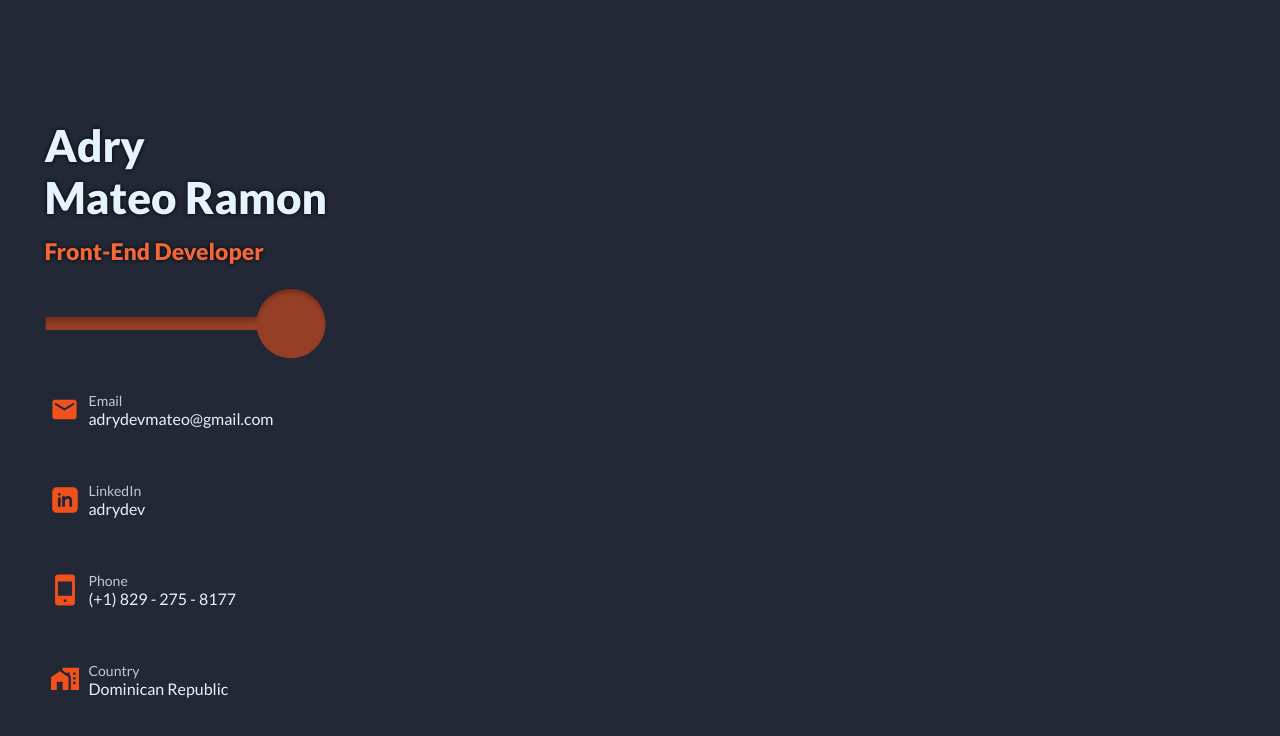
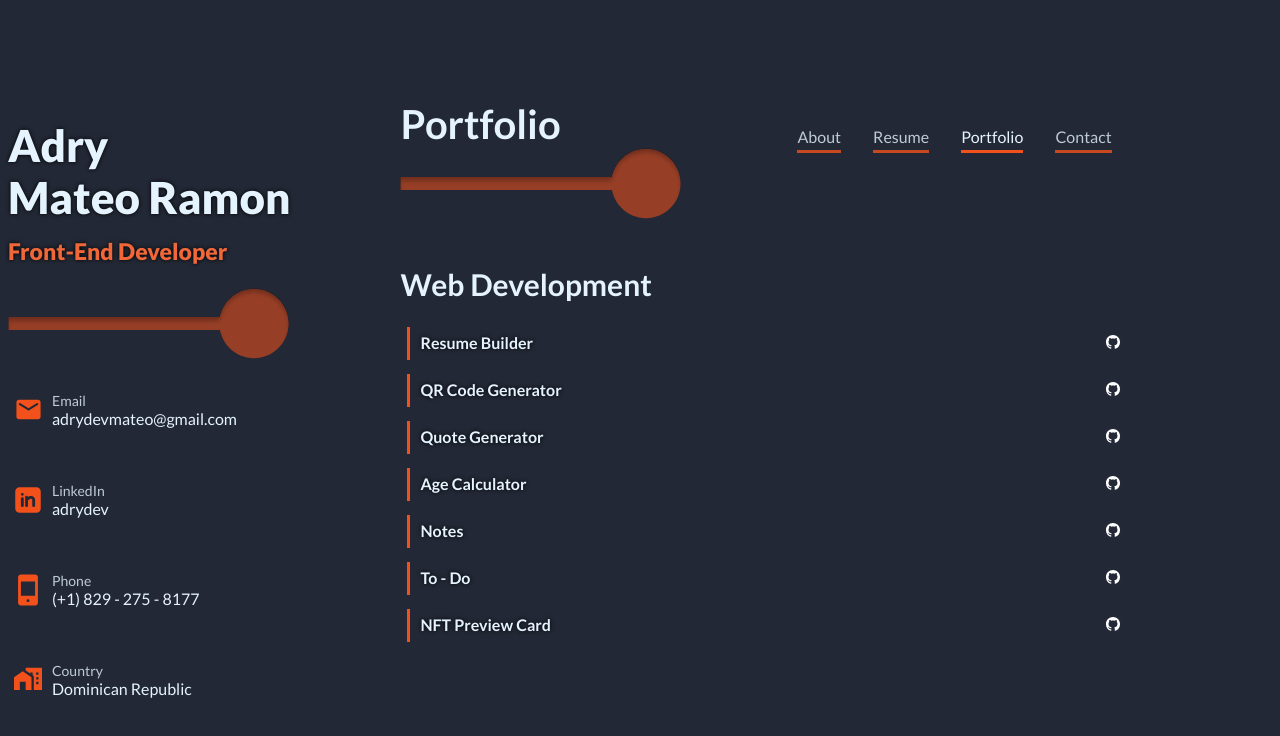
Before and after one commit to Adrydevmateo/website-vue, a Vue app: page /portfolio in a window 1280 px wide. Shown: the top 736 px of the page. Built offline with nearby package versions, Linux system fonts and the light colour scheme.

Commit message:
Added About and Portfolio pages

```diff
--- a/src/App.vue
+++ b/src/App.vue
@@ -15,7 +15,7 @@ import Sidebar from '@components/sidebar/Sidebar.component.vue';
 
 <style>
 #app {
-  max-width: 1191px;
+  max-width: 1271px;
   margin-inline: auto;
   margin-top: 40px;
   display: flex;
@@ -24,7 +24,9 @@ import Sidebar from '@components/sidebar/Sidebar.component.vue';
   gap: 80px;
 }
 
-#content {}
+#content {
+  max-width: 831px;
+}
 
 .v-enter-active,
 .v-leave-active {
@@ -39,6 +41,7 @@ import Sidebar from '@components/sidebar/Sidebar.component.vue';
 @media (min-width: 1200px) {
   #app {
     flex-direction: row;
+    align-items: start;
   }
 }
 </style>
--- a/src/assets/stylesheets/main.css
+++ b/src/assets/stylesheets/main.css
@@ -38,6 +38,8 @@
   --drop-shadow: drop-shadow(0 0 0.14rem black);
 
   --font-family: 'Lato', system-ui, sans-serif;
+
+  --transition-primary: .3s ease;
 }
 
 /* width */
@@ -63,6 +65,8 @@ input {
   font-weight: var(--font-weight-medium);
   font-size: var(--font-base);
   color: var(--color-secondary);
+  text-wrap: pretty;
+  word-break: break-all;
 }
 
 html {
@@ -73,6 +77,14 @@ body {
   background-color: var(--color-primary);
 }
 
+a {
+  text-decoration: none;
+}
+
+img {
+  max-width: 100%;
+}
+
 /* Components */
 .page-title {
   font-size: var(--font-bigger);
@@ -81,3 +93,13 @@ body {
 .section-title {
   font-size: var(--font-big);
 }
+
+@media (min-width: 450px) {
+
+  html,
+  button,
+  a,
+  input {
+    word-break: initial;
+  }
+}
--- a/src/components/header/Header.component.vue
+++ b/src/components/header/Header.component.vue
@@ -1,14 +1,75 @@
 <script setup lang="ts">
 import { RouterLink } from 'vue-router'
+import Separator from '@assets/svg/separator.svg'
+
+defineProps<{
+  pageTitle: string,
+}>()
 </script>
 
 <template>
-  <header>
-    <nav>
-      <RouterLink to="/">Home</RouterLink>
-      <RouterLink to="/about">About</RouterLink>
+  <header class="header">
+    <div class="header__title-wrapper">
+      <h1 class="header__title page-title">{{ pageTitle }}</h1>
+      <img :src="Separator" alt="separator image">
+    </div>
+    <nav class="header__nav">
+      <RouterLink class="nav__link" to="/">About</RouterLink>
+      <RouterLink class="nav__link" to="/resume">Resume</RouterLink>
+      <RouterLink class="nav__link" to="/portfolio">Portfolio</RouterLink>
+      <RouterLink class="nav__link" to="/contact">Contact</RouterLink>
     </nav>
   </header>
 </template>
 
-<style scoped></style>
+<style scoped>
+.header {
+  position: sticky;
+  position: -webkit-sticky;
+  top: 0px;
+  z-index: 10;
+  display: flex;
+  justify-content: space-between;
+  flex-wrap: wrap-reverse;
+  column-gap: 100px;
+  row-gap: 50px;
+  background-color: var(--color-primary);
+  padding-top: 30px;
+}
+
+.header__title {
+  margin: 0;
+}
+
+.header__nav {
+  margin-top: 11px;
+  display: flex;
+  flex-wrap: wrap;
+}
+
+.nav__link {
+  position: relative;
+  opacity: var(--opacity-primary);
+  margin: 1em;
+  height: max-content;
+}
+
+.nav__link::before {
+  position: absolute;
+  content: '';
+  width: 100%;
+  height: 3px;
+  background-color: var(--color-accent);
+  bottom: -7px;
+}
+
+.router-link-active {
+  opacity: 1;
+}
+
+@media (hover: hover) {
+  .nav__link:hover {
+    opacity: 1;
+  }
+}
+</style>
--- a/src/components/sidebar/Sidebar.component.vue
+++ b/src/components/sidebar/Sidebar.component.vue
@@ -64,7 +64,6 @@ import Separator from '@assets/svg/separator.svg'
 <style scoped>
 .sidebar {
   max-width: 360px;
-  max-height: 739px;
   margin-top: 50px;
 }
 
@@ -109,4 +108,12 @@ import Separator from '@assets/svg/separator.svg'
   font-size: var(--font-small);
   opacity: var(--opacity-primary);
 }
+
+@media (min-width: 1200px) {
+  .sidebar {
+    position: sticky;
+    position: -webkit-sticky;
+    top: 1px;
+  }
+}
 </style>
--- a/src/router/index.ts
+++ b/src/router/index.ts
@@ -1,21 +1,17 @@
 import { createRouter, createWebHistory } from 'vue-router'
-import HomeView from '@/views/Home.view.vue'
 
 const router = createRouter({
   history: createWebHistory(import.meta.env.BASE_URL),
   routes: [
     {
       path: '/',
-      name: 'home',
-      component: HomeView
+      name: 'about',
+      component: () => import('@views/About.view.vue')
     },
     {
-      path: '/about',
-      name: 'about',
-      // route level code-splitting
-      // this generates a separate chunk (About.[hash].js) for this route
-      // which is lazy-loaded when the route is visited.
-      component: () => import('@views/About.view.vue')
+      path: '/portfolio',
+      name: 'portfolio',
+      component: () => import('@/views/portfolio/Portfolio.view.vue')
     }
   ]
 })
--- a/src/views/About.view.vue
+++ b/src/views/About.view.vue
@@ -1,7 +1,62 @@
+<script setup lang="ts">
+import Header from '@/components/header/Header.component.vue';
+
+</script>
+
 <template>
   <div class="about">
-    <h1>This is an about page</h1>
+    <Header pageTitle="About Me" />
+    <br>
+    <div class="about__content">
+      <h2 class="section-title">I build beautiful, user-friendly web experiences</h2>
+      <p>
+        I'm a passionate <strong>Front-End Developer</strong> with a strong passion for crafting intuitive and
+        responsive user experiences (UX). I leverage my expertise in HTML, CSS, and JavaScript to build clean,
+        <strong>maintainable</strong>, and scalable web applications that adapt seamlessly across all devices. My
+        focus
+        on <strong>best practices</strong> ensures long-term
+        project health and a smooth <strong>development</strong> process.
+      </p>
+
+      <br>
+
+      <p>
+        I'm a lifelong learner, constantly expanding my <strong>knowledge</strong> and staying on top of the latest
+        trends in Front-End
+        Development. Let's collaborate and bring your vision to life!
+      </p>
+
+      <br>
+
+      <p>
+        For <strong>interactive</strong> and performant web applications, I turn to modern <strong>JavaScript</strong>
+        frameworks like Vue.js.
+      </p>
+
+      <br>
+
+      <p>
+        But my <strong>dedication</strong> to quality goes beyond the Front-End. I'm <strong>proficient</strong> in
+        testing technologies (Cypress, Vitest)
+        to write reliable code and utilize performance <strong>optimization</strong> techniques to deliver
+        lightning-fast loading times.
+      </p>
+    </div>
   </div>
 </template>
 
-<style scoped></style>
+<style scoped>
+.about {
+  padding: 30px;
+}
+
+.about__content strong {
+  color: var(--color-accent);
+}
+
+.about__content p {
+  margin: 0;
+  margin-bottom: 5px;
+  line-height: 27px;
+}
+</style>
--- a/src/views/Home.view.vue
+++ /dev/null
@@ -1,11 +0,0 @@
-<script setup lang="ts">
-</script>
-
-<template>
-  <main>
-    <h2>Home</h2>
-  </main>
-</template>
-
-<style scoped>
-</style>
--- /dev/null
+++ b/src/views/portfolio/Portfolio.ts
@@ -0,0 +1,43 @@
+export type Project<T> = {
+  name: T,
+  live: T,
+  repo: T
+}
+
+export const projects: Array<Project<string>> = [
+  {
+    name: 'Resume Builder',
+    live: '',
+    repo: ''
+  },
+  {
+    name: 'QR Code Generator',
+    live: '',
+    repo: ''
+  },
+  {
+    name: 'Quote Generator',
+    live: '',
+    repo: ''
+  },
+  {
+    name: 'Age Calculator',
+    live: '',
+    repo: ''
+  },
+  {
+    name: 'Notes',
+    live: '',
+    repo: ''
+  },
+  {
+    name: 'To - Do',
+    live: '',
+    repo: ''
+  },
+  {
+    name: 'NFT Preview Card',
+    live: '',
+    repo: ''
+  }
+]
--- /dev/null
+++ b/src/views/portfolio/Portfolio.view.vue
@@ -0,0 +1,149 @@
+<script setup lang="ts">
+import Header from '@components/header/Header.component.vue';
+import { ref } from 'vue';
+import { projects, type Project } from './Portfolio';
+import IconGitHub from '@assets/svg/SkillIconsGithubDark.svg'
+import IconViewMore from '@assets/svg/MaterialSymbolsKeyboardArrowDownRounded.svg'
+
+const listOfProjects = ref<Array<Project<string>>>(projects)
+
+const showMoreProjects = ref(false)
+const showLessProjects = ref(false)
+
+const toggleShowMoreProjects = () => {
+  showMoreProjects.value = !showMoreProjects.value
+}
+
+</script>
+
+<template>
+  <div class="portfolio">
+    <Header pageTitle="Portfolio" />
+    <br>
+    <div class="portfolio__content">
+      <h2 class="section-title">Web Development</h2>
+      <ul class="portfolio__projects">
+        <li class="portfolio__project" v-for="project, index in listOfProjects" :key="index"
+          :class="{ 'hide-project': index > 6, 'show-project': showMoreProjects }">
+          <a :href="project.live" target="_blank">{{ project.name }}</a>
+          <a :href="project.repo" target="_blank">
+            <img :src="IconGitHub" alt="github icon">
+          </a>
+        </li>
+
+        <br>
+
+        <button class="view-more_less" v-if="listOfProjects.length > 7" @click="toggleShowMoreProjects">
+          <span class="view-more_less__txt" v-if="!showMoreProjects">View More</span>
+          <span class="view-more_less__txt" v-else>View Less</span>
+          <img :class="{ 'inverted': showMoreProjects }" :src="IconViewMore" alt="view more icon">
+        </button>
+      </ul>
+    </div>
+  </div>
+</template>
+
+<style scoped>
+.portfolio {
+  padding: 30px;
+}
+
+.portfolio__projects {
+  padding: 0;
+  padding-left: 7px;
+  list-style: none;
+  display: grid;
+  gap: 14px;
+  position: relative;
+}
+
+.portfolio__project {
+  position: relative;
+  display: grid;
+  grid-template-columns: 1fr 30px;
+  padding-left: 7px;
+}
+
+.portfolio__project::before {
+  position: absolute;
+  content: '';
+  background-color: var(--color-accent);
+  width: 2.75px;
+  height: 100%;
+  margin-block: auto;
+  left: 0;
+  top: 0;
+  bottom: 0;
+}
+
+.portfolio__project a {
+  padding: 6px;
+  display: block;
+  font-weight: var(--font-weight-semi-bold);
+}
+
+.portfolio__project a:first-child {
+  filter: var(--drop-shadow);
+}
+
+.view-more_less {
+  background-color: transparent;
+  border: none;
+  padding: 0;
+  cursor: pointer;
+  display: grid;
+  margin-inline: auto;
+}
+
+.view-more_less__txt {
+  color: var(--color-neutral);
+  font-weight: var(--font-weight-bold);
+  filter: var(--drop-shadow);
+}
+
+.view-more_less img {
+  margin-inline: auto;
+}
+
+.view-more_less img {
+  padding-left: 4px;
+}
+
+.view-more_less img.inverted {
+  rotate: 180deg;
+  padding-right: 4px;
+}
+
+.hide-project {
+  position: absolute;
+  bottom: 0;
+  pointer-events: none;
+  opacity: 0;
+}
+
+.show-project {
+  position: relative;
+  bottom: initial;
+  pointer-events: initial;
+  opacity: initial;
+}
+
+@media (hover:hover) {
+  .portfolio__project a {
+    opacity: var(--opacity-primary);
+  }
+
+  .portfolio__project:hover a {
+    opacity: initial;
+  }
+
+  .portfolio__project::before {
+    height: 80%;
+    transition: height var(--transition-primary);
+  }
+
+  .portfolio__project:hover::before {
+    height: 100%;
+  }
+}
+</style>
```
Also changed, not shown: src/assets/svg/SkillIconsGithubDark.svg.
